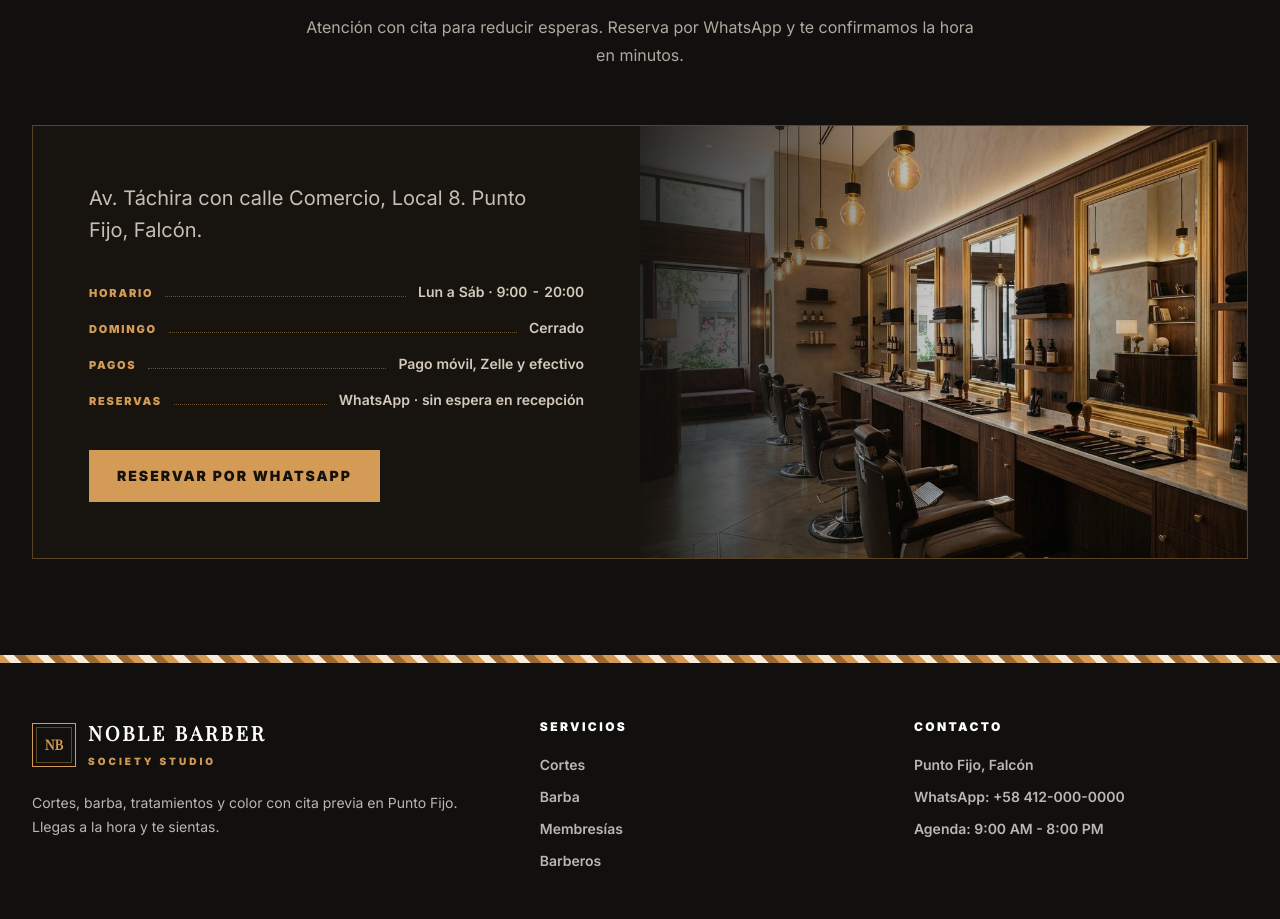
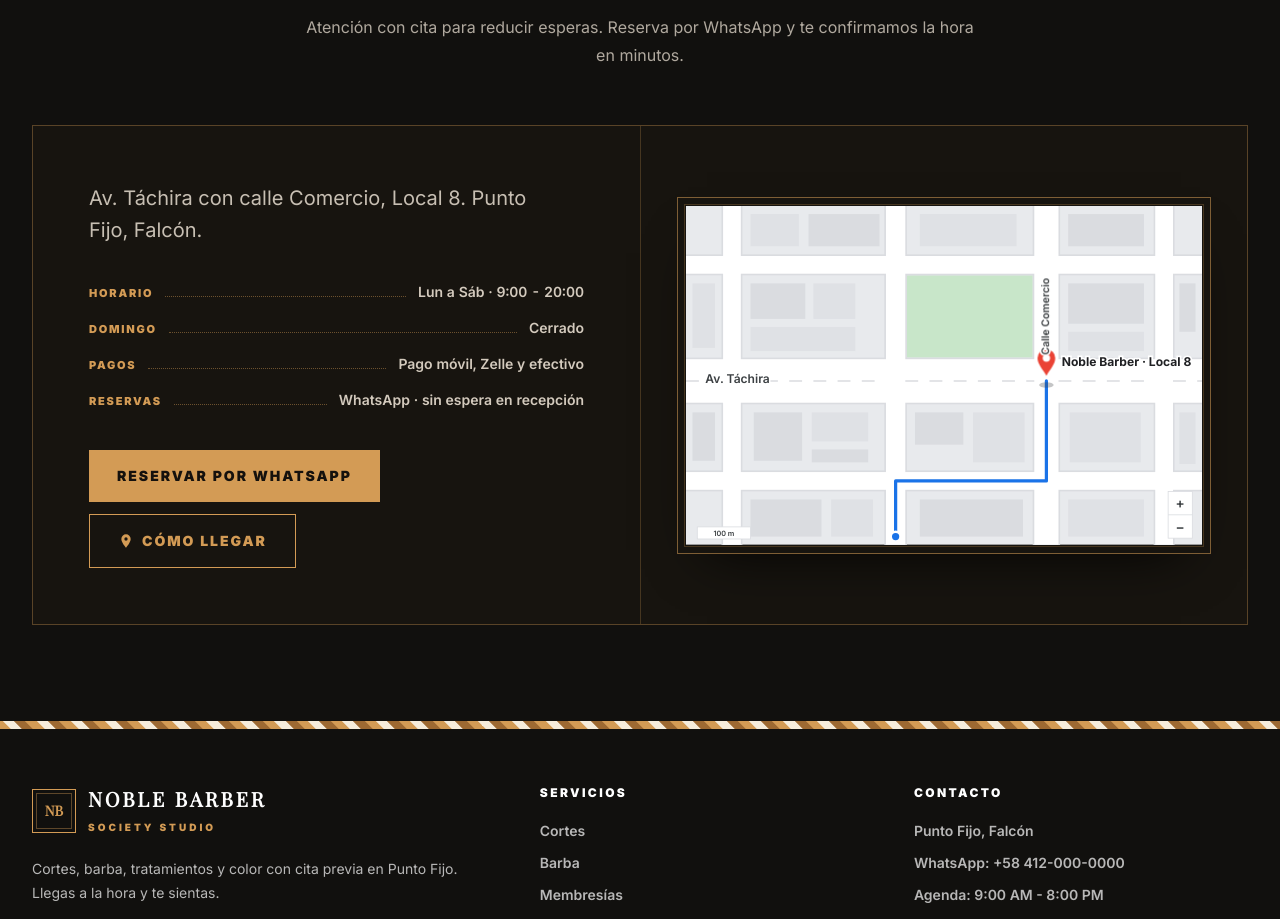
Before and after one commit to AvilaCarlosDev/landing-barberia-demo, a React (Vite) app: page / in a window 1280 px wide. Shown: the part 8720-9639 px from the top of the page. Built offline with nearby package versions, Linux system fonts and the light colour scheme.

Commit message:
feat(mapa): mini mapa estilo Google Maps en la sección Ubicación

```diff
--- a/src/App.jsx
+++ b/src/App.jsx
@@ -1,6 +1,7 @@
 import { useEffect, useMemo, useRef, useState } from 'react'
 import { Contador, DivisorPole, MenuMovil, Rotulo, SaltarAlContenido, TiraPole, WhatsAppFlotante } from './sitio.jsx'
 import { SeccionCorte } from './corte.jsx'
+import { BotonComoLlegar, MapaUbicacion } from './mapa.jsx'
 import { activarMotion, useParallax, useRevelar, useRevelarHijos } from './motion.js'
 import { useSeccionActiva, wa } from './navegacion.js'
 
@@ -127,10 +128,18 @@ function App() {
   const revelarBarberos = useRevelarHijos()
   const revelarMembresias = useRevelarHijos()
   const revelarCitas = useRevelar()
-  const revelarUbicacion = useRevelar()
+  const revelarUbicacion = useRevelarHijos()
 
   useEffect(() => {
     activarMotion()
+    const destino = window.location.hash.slice(1)
+    if (!destino) return
+    const seccion = document.getElementById(destino)
+    if (typeof seccion?.scrollIntoView !== 'function') return
+    seccion.scrollIntoView({ block: 'start', behavior: 'instant' })
+    const reanudar = () => seccion.scrollIntoView({ block: 'start', behavior: 'instant' })
+    window.addEventListener('load', reanudar, { once: true, passive: true })
+    return () => window.removeEventListener('load', reanudar)
   }, [])
 
   const filteredServices = useMemo(() => {
@@ -517,7 +526,7 @@ function App() {
             />
 
             <div ref={revelarUbicacion} className="mt-14 grid overflow-hidden border border-[#d39b55]/35 bg-[#17140f] lg:grid-cols-2">
-              <div className="p-8 sm:p-12 lg:p-14">
+              <div data-revelar className="p-8 sm:p-12 lg:p-14">
                 <p className="text-lg leading-8 text-[#f4eadc]/80 sm:text-xl">
                   Av. Táchira con calle Comercio, Local 8. Punto Fijo, Falcón.
                 </p>
@@ -532,21 +541,19 @@ function App() {
                   ))}
                 </dl>
 
-                <a
-                  href={wa('Hola, quiero reservar una cita en Noble Barber.')}
-                  className="mt-10 inline-flex bg-[#d39b55] px-7 py-4 text-sm font-black uppercase tracking-[0.14em] text-[#15110d] transition hover:-translate-y-0.5 hover:bg-[#f4eadc] hover:shadow-[0_16px_30px_-16px_rgba(211,155,85,.6)]"
-                >
-                  Reservar por WhatsApp
-                </a>
+                <div className="mt-10 flex flex-wrap gap-3">
+                  <a
+                    href={wa('Hola, quiero reservar una cita en Noble Barber.')}
+                    className="inline-flex items-center justify-center bg-[#d39b55] px-7 py-4 text-sm font-black uppercase tracking-[0.14em] text-[#15110d] transition hover:-translate-y-0.5 hover:bg-[#f4eadc] hover:shadow-[0_16px_30px_-16px_rgba(211,155,85,.6)]"
+                  >
+                    Reservar por WhatsApp
+                  </a>
+                  <BotonComoLlegar />
+                </div>
               </div>
 
-              <div className="relative min-h-[380px]">
-                <img
-                  src="/img/shop-interior.jpg"
-                  alt="Interior de la barbería Noble Barber con sillones y espejos"
-                  className="absolute inset-0 h-full w-full object-cover opacity-80"
-                />
-                <div className="absolute inset-0 bg-gradient-to-t from-[#11100e]/85 via-transparent to-transparent lg:bg-gradient-to-r" />
+              <div data-revelar className="flex items-center border-t border-[#d39b55]/25 p-4 sm:p-6 lg:border-l lg:border-t-0 lg:p-9">
+                <MapaUbicacion />
               </div>
             </div>
           </div>
--- a/src/index.css
+++ b/src/index.css
@@ -155,6 +155,40 @@ p {
   transition-delay: var(--revelar-espera, 0ms);
 }
 
+.mapa-ruta {
+  stroke-dashoffset: 1;
+  transition: stroke-dashoffset 1.2s cubic-bezier(0.4, 0, 0.2, 1) 0.15s;
+}
+
+.mapa-dibujada .mapa-ruta {
+  stroke-dashoffset: 0;
+}
+
+.mapa-pin {
+  animation: mapa-pin-rebote 2.6s ease-in-out infinite;
+}
+
+@keyframes mapa-pin-rebote {
+  0%, 100% {
+    transform: translateY(0);
+  }
+
+  50% {
+    transform: translateY(-8px);
+  }
+}
+
+@media (prefers-reduced-motion: reduce) {
+  .mapa-ruta {
+    stroke-dashoffset: 0;
+    transition: none;
+  }
+
+  .mapa-pin {
+    animation: none;
+  }
+}
+
 .corte-contenido {
   padding-top: 3.5rem;
   padding-bottom: 4.5rem;
--- /dev/null
+++ b/src/mapa.jsx
@@ -0,0 +1,222 @@
+import { useEffect, useRef } from 'react'
+import { motionPermitido } from './motion.js'
+
+const destino = 'https://www.google.com/maps/search/?api=1&query=Av.+Tachira+con+Calle+Comercio+Punto+Fijo'
+
+const horizontales = [
+  { y: 62, h: 22 },
+  { y: 190, h: 54 },
+  { y: 330, h: 22 },
+]
+
+const verticales = [
+  { x: 46, w: 22 },
+  { x: 248, w: 24 },
+  { x: 432, w: 30 },
+  { x: 582, w: 22 },
+]
+
+const tramosAvenida = [
+  [0, 46],
+  [68, 248],
+  [272, 432],
+  [462, 582],
+  [604, 640],
+]
+
+const edificios = [
+  { x: 80, y: 10, w: 60, h: 40, tono: '#dfe1e5' },
+  { x: 152, y: 10, w: 88, h: 40, tono: '#dadce0' },
+  { x: 290, y: 10, w: 120, h: 40, tono: '#dfe1e5' },
+  { x: 474, y: 10, w: 94, h: 40, tono: '#dadce0' },
+  { x: 8, y: 96, w: 28, h: 80, tono: '#dfe1e5' },
+  { x: 80, y: 96, w: 68, h: 44, tono: '#dadce0' },
+  { x: 158, y: 96, w: 52, h: 44, tono: '#dfe1e5' },
+  { x: 80, y: 150, w: 130, h: 30, tono: '#dfe1e5' },
+  { x: 474, y: 96, w: 94, h: 50, tono: '#dadce0' },
+  { x: 474, y: 156, w: 94, h: 24, tono: '#dfe1e5' },
+  { x: 612, y: 96, w: 20, h: 60, tono: '#dadce0' },
+  { x: 84, y: 256, w: 60, h: 60, tono: '#dadce0' },
+  { x: 156, y: 256, w: 70, h: 36, tono: '#dfe1e5' },
+  { x: 156, y: 302, w: 70, h: 16, tono: '#dadce0' },
+  { x: 284, y: 256, w: 60, h: 40, tono: '#dadce0' },
+  { x: 356, y: 256, w: 64, h: 62, tono: '#dfe1e5' },
+  { x: 476, y: 256, w: 88, h: 62, tono: '#dfe1e5' },
+  { x: 8, y: 256, w: 28, h: 60, tono: '#dadce0' },
+  { x: 612, y: 256, w: 20, h: 64, tono: '#dfe1e5' },
+  { x: 80, y: 364, w: 88, h: 46, tono: '#dadce0' },
+  { x: 180, y: 364, w: 52, h: 46, tono: '#dfe1e5' },
+  { x: 290, y: 364, w: 128, h: 46, tono: '#dadce0' },
+  { x: 474, y: 364, w: 94, h: 46, tono: '#dfe1e5' },
+]
+
+const recorrido = 'M 260 410 L 260 341 L 447 341 L 447 217'
+
+const halo = { paintOrder: 'stroke' }
+
+export function MapaUbicacion() {
+  const ref = useRef(null)
+
+  useEffect(() => {
+    const nodo = ref.current
+    if (!nodo) return undefined
+    const marcar = () => nodo.classList.add('mapa-dibujada')
+    if (!motionPermitido()) {
+      marcar()
+      return undefined
+    }
+    let cuadro = 0
+    const observador = new IntersectionObserver(
+      (entradas) => {
+        const entrada = entradas[0]
+        if (!entrada) return
+        if (!entrada.isIntersecting && entrada.boundingClientRect.bottom > 0) return
+        observador.disconnect()
+        cuadro = requestAnimationFrame(marcar)
+      },
+      { threshold: 0.3 },
+    )
+    observador.observe(nodo)
+    return () => {
+      observador.disconnect()
+      if (cuadro) cancelAnimationFrame(cuadro)
+    }
+  }, [])
+
+  return (
+    <div
+      ref={ref}
+      className="relative w-full border border-[#d39b55]/55 bg-[#17140f] p-2 shadow-[0_26px_54px_-30px_rgba(0,0,0,.95)]"
+    >
+      <span aria-hidden="true" className="pointer-events-none absolute inset-1.5 border border-[#d39b55]/25" />
+      <svg
+        viewBox="0 0 640 420"
+        role="img"
+        aria-label="Mapa de Noble Barber en Av. Táchira con calle Comercio, Local 8, Punto Fijo"
+        className="block h-auto w-full"
+      >
+        <rect x="0" y="0" width="640" height="420" fill="#e8eaed" />
+        <rect x="274" y="86" width="156" height="102" fill="#c8e6c9" />
+        {edificios.map((edificio) => (
+          <rect
+            key={`${edificio.x}-${edificio.y}`}
+            x={edificio.x}
+            y={edificio.y}
+            width={edificio.w}
+            height={edificio.h}
+            fill={edificio.tono}
+          />
+        ))}
+        {horizontales.map((calle) => (
+          <rect key={`c${calle.y}`} x={-2} y={calle.y - 2} width={644} height={calle.h + 4} fill="#dadce0" />
+        ))}
+        {verticales.map((calle) => (
+          <rect key={`v${calle.x}`} x={calle.x - 2} y={-2} width={calle.w + 4} height={424} fill="#dadce0" />
+        ))}
+        {horizontales.map((calle) => (
+          <rect key={`h${calle.y}`} x="0" y={calle.y} width="640" height={calle.h} fill="#ffffff" />
+        ))}
+        {verticales.map((calle) => (
+          <rect key={`vv${calle.x}`} x={calle.x} y="0" width={calle.w} height="420" fill="#ffffff" />
+        ))}
+        {tramosAvenida.map(([inicio, fin]) => (
+          <line
+            key={`a${inicio}`}
+            x1={inicio}
+            y1="217"
+            x2={fin}
+            y2="217"
+            stroke="#dadce0"
+            strokeWidth="2"
+            strokeDasharray="16 14"
+          />
+        ))}
+
+        <path className="mapa-ruta" d={recorrido} pathLength="1" strokeDasharray="1" fill="none" stroke="#ffffff" strokeWidth="7" strokeLinecap="round" strokeLinejoin="round" />
+        <path className="mapa-ruta" d={recorrido} pathLength="1" strokeDasharray="1" fill="none" stroke="#1a73e8" strokeWidth="4" strokeLinecap="round" strokeLinejoin="round" />
+        <circle cx="260" cy="410" r="6" fill="#1a73e8" stroke="#ffffff" strokeWidth="3" />
+
+        <g transform="translate(447,217)">
+          <ellipse cx="0" cy="5" rx="9" ry="3.5" fill="#3c4043" opacity="0.3" />
+          <g className="mapa-pin">
+            <path
+              d="M0 0 C -4.5 -8 -11 -14.5 -11 -22 A 11 11 0 0 1 11 -22 C 11 -14.5 4.5 -8 0 0 Z"
+              fill="#ea4335"
+            />
+            <circle cx="0" cy="-22" r="4.6" fill="#ffffff" />
+          </g>
+        </g>
+
+        <text
+          x="466"
+          y="199"
+          fontSize="15"
+          fontWeight="700"
+          fill="#202124"
+          stroke="#ffffff"
+          strokeWidth="4"
+          style={halo}
+        >
+          Noble Barber · Local 8
+        </text>
+        <text
+          x="24"
+          y="220"
+          fontSize="15"
+          fontWeight="600"
+          fill="#3c4043"
+          stroke="#ffffff"
+          strokeWidth="4"
+          style={halo}
+        >
+          Av. Táchira
+        </text>
+        <text
+          x="450"
+          y="137"
+          fontSize="13"
+          fontWeight="600"
+          fill="#3c4043"
+          stroke="#ffffff"
+          strokeWidth="4"
+          textAnchor="middle"
+          transform="rotate(-90 450 137)"
+          style={halo}
+        >
+          Calle Comercio
+        </text>
+
+        <g aria-hidden="true">
+          <rect x="14" y="398" width="66" height="15" fill="#ffffff" stroke="#dadce0" />
+          <text x="47" y="409" fontSize="9" fontWeight="600" fill="#3c4043" textAnchor="middle">
+            100 m
+          </text>
+          <rect x="598" y="354" width="30" height="58" fill="#ffffff" stroke="#dadce0" />
+          <line x1="598" y1="383" x2="628" y2="383" stroke="#dadce0" />
+          <text x="613" y="375" fontSize="17" fontWeight="600" fill="#3c4043" textAnchor="middle">
+            +
+          </text>
+          <text x="613" y="404" fontSize="17" fontWeight="600" fill="#3c4043" textAnchor="middle">
+            −
+          </text>
+        </g>
+      </svg>
+    </div>
+  )
+}
+
+export function BotonComoLlegar({ className = '' }) {
+  return (
+    <a
+      href={destino}
+      target="_blank"
+      rel="noopener noreferrer"
+      className={`inline-flex items-center justify-center gap-2 border border-[#d39b55] px-7 py-4 text-sm font-black uppercase tracking-[0.14em] text-[#d39b55] transition hover:-translate-y-0.5 hover:bg-[#d39b55] hover:text-[#15110d] ${className}`}
+    >
+      <svg viewBox="0 0 24 24" aria-hidden="true" focusable="false" className="h-4 w-4" fill="currentColor">
+        <path d="M12 2a7 7 0 0 0-7 7c0 5.25 7 13 7 13s7-7.75 7-13a7 7 0 0 0-7-7Zm0 9.5A2.5 2.5 0 1 1 12 6.5a2.5 2.5 0 0 1 0 5Z" />
+      </svg>
+      Cómo llegar
+    </a>
+  )
+}
```
